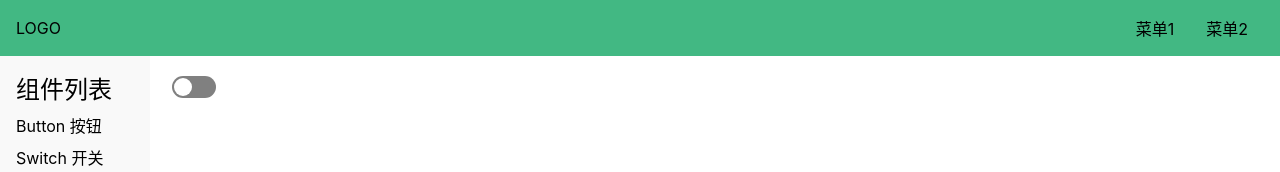
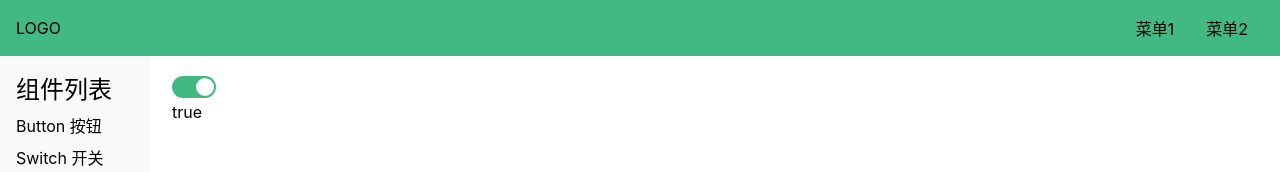
Before and after one commit to hanyi319/Water-UI, a Vue app: page /#/doc/switch in a window 1280 px wide. Shown: the top 172 px of the page. Built offline with nearby package versions, Linux system fonts and the light colour scheme.

Commit message:
Switch 组件可以接受 value 属性和 input 事件

```diff
--- a/src/components/SwitchDemo.vue
+++ b/src/components/SwitchDemo.vue
@@ -1,12 +1,17 @@
 <template>
   <div>
-    <Switch />
+    <Switch :value="y" @input="y = $event" />
   </div>
 </template>
 
 <script lang="ts">
+import { ref } from "vue";
 import Switch from "../lib/Switch.vue";
 export default {
   components: { Switch },
+  setup() {
+    const y = ref(true);
+    return { y };
+  },
 };
 </script>
--- a/src/lib/Switch.vue
+++ b/src/lib/Switch.vue
@@ -1,16 +1,19 @@
 <template>
-  <button @click="toggle" :class="{ checked: checked }"><span></span></button>
+  <button @click="toggle" :class="{ checked: value }"><span></span></button>
+  <div>{{ value }}</div>
 </template>
-
+value
 <script lang="ts">
 import { ref } from "vue";
 export default {
-  setup() {
-    const checked = ref(false);
+  props: {
+    value: Boolean,
+  },
+  setup(props, context) {
     const toggle = () => {
-      checked.value = !checked.value;
+      context.emit("input", !props.value);
     };
-    return { checked, toggle };
+    return { toggle };
   },
 };
 </script>
```
